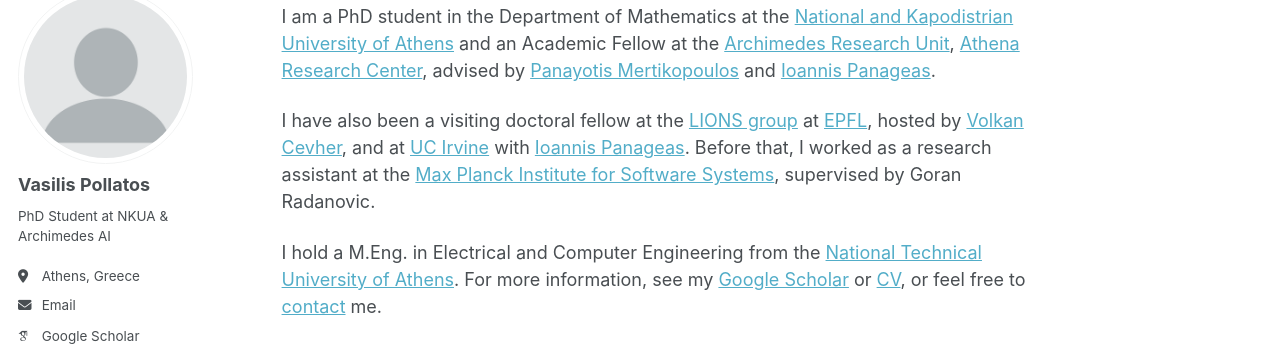
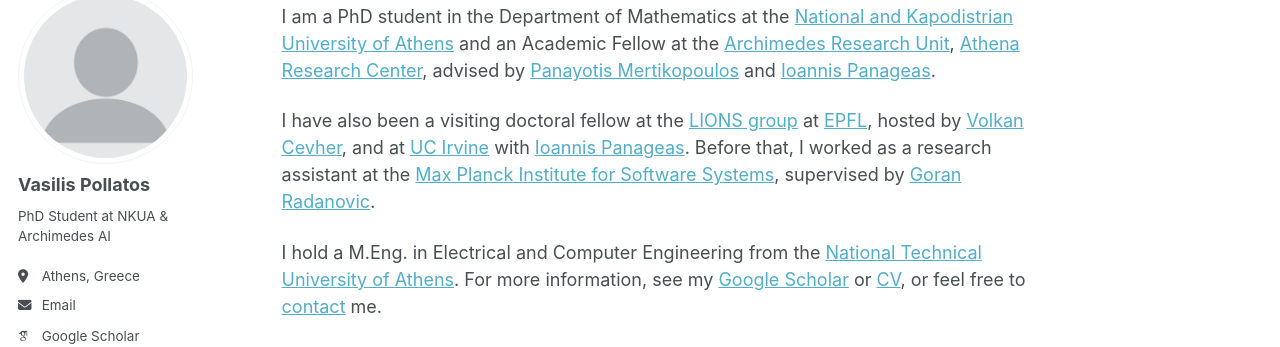
Before and after one commit to vaspoll/vaspoll.github.io, a Jekyll site: the page built from _pages/about.md, in a window 1280 px wide and 900 px high. Shown: the part 112-459 px from the top of the window. Built offline with Jekyll 4.4.1, drawn with Linux system fonts in a browser that asks for light colours; some web fonts are replaced; a script bundle is joined from its source files by our own code; library files that are not in the unit come from our copies; part of the change alters nothing that is shown.

```diff
--- a/_pages/about.md
+++ b/_pages/about.md
@@ -9,16 +9,16 @@ redirect_from:
 
 I am a PhD student in the Department of Mathematics at the [National and Kapodistrian University of Athens](https://en.uoa.gr/) and an Academic Fellow at the [Archimedes Research Unit](https://archimedesai.gr/en/researchers/vasilis-pollatos), [Athena Research Center](https://www.athenarc.gr/en), advised by [Panayotis Mertikopoulos](https://polaris.imag.fr/panayotis.mertikopoulos/home.html) and [Ioannis Panageas](https://panageas.github.io/).
 
-I have also been a visiting doctoral fellow at the [LIONS group](https://www.epfl.ch/labs/lions/) at [EPFL](https://www.epfl.ch/), hosted by [Volkan Cevher](https://www.epfl.ch/labs/lions/people/volkan-cevher/), and at [UC Irvine](https://uci.edu/) with [Ioannis Panageas](https://panageas.github.io/). Before that, I worked as a research assistant at the [Max Planck Institute for Software Systems](https://www.mpi-sws.org/), supervised by Goran Radanovic.
+I have also been a visiting doctoral fellow at the [LIONS group](https://www.epfl.ch/labs/lions/) at [EPFL](https://www.epfl.ch/), hosted by [Volkan Cevher](https://www.epfl.ch/labs/lions/people/volkan-cevher/), and at [UC Irvine](https://uci.edu/) with [Ioannis Panageas](https://panageas.github.io/). Before that, I worked as a research assistant at the [Max Planck Institute for Software Systems](https://www.mpi-sws.org/), supervised by [Goran Radanovic](https://people.mpi-sws.org/~gradanovic/).
 
 I hold a M.Eng. in Electrical and Computer Engineering from the [National Technical University of Athens](https://www.ntua.gr/en/). For more information, see my [Google Scholar](https://scholar.google.com/citations?view_op=list_works&user=Xyi2t2sAAAAJ) or [CV](/files/CV_Vasilis_Pollatos.pdf), or feel free to [contact](/contact) me.
 
 My research develops and analyzes learning algorithms for games and optimization problems where classical convexity assumptions no longer apply. I am especially interested in equilibrium computation, learning dynamics in non-convex games, bandit and zeroth-order feedback, and efficient methods for problems with large combinatorial action spaces. A complementary thread of my work studies the computational complexity of stationarity and equilibrium notions, aiming to understand not only which algorithms converge, but also where algorithmic barriers are intrinsic.
 
----
+----
 
-# News
-
+News
+======
 * **May 2026** - Our paper, [Online Learning on Hidden-Convex Losses via Algorithmic Equivalence: Optimal Regret, Geometric Barrier, and Bandit Feedback](https://arxiv.org/abs/2605.26373), is now available on arXiv.
 
 * **May 2026** - Our paper, [Near-Optimal Swap Regret in Combinatorial Bandits](https://openreview.net/pdf/6f23aeb3b149b2e9ae90a3fdbda0e14aa3a6b6ab.pdf), was accepted at [AISTATS 2026](https://aistats.org/).
```
